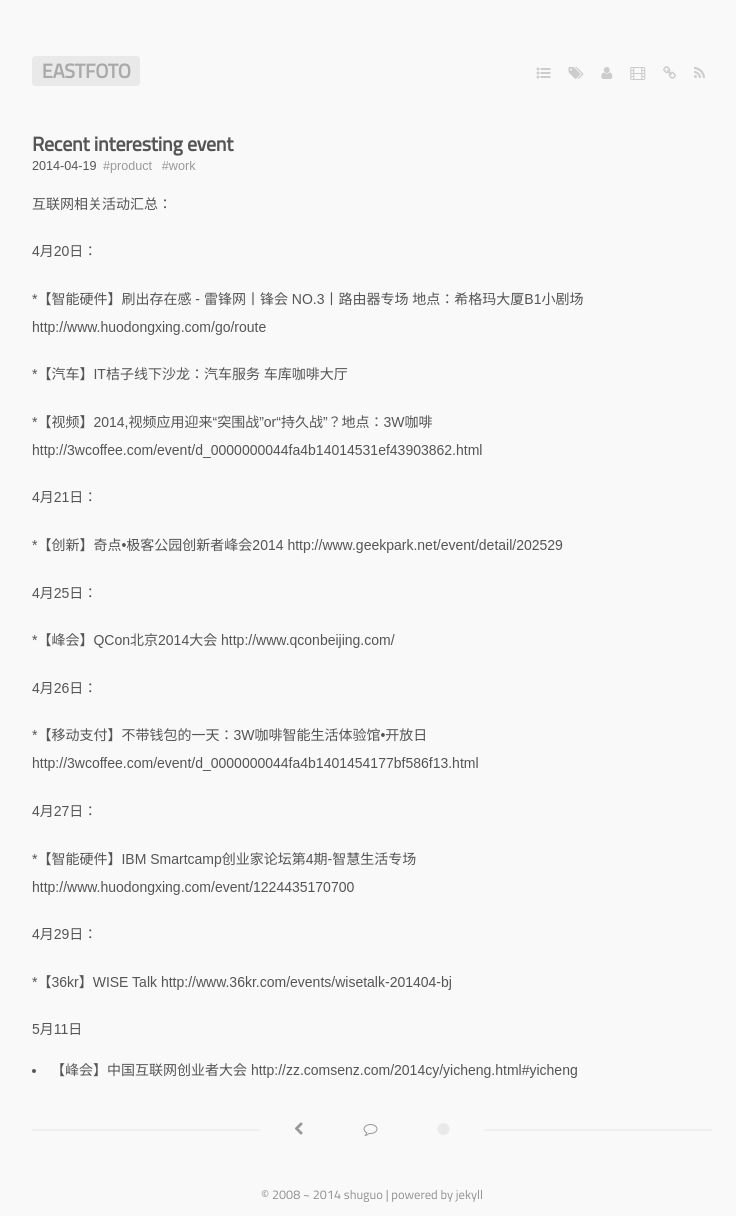
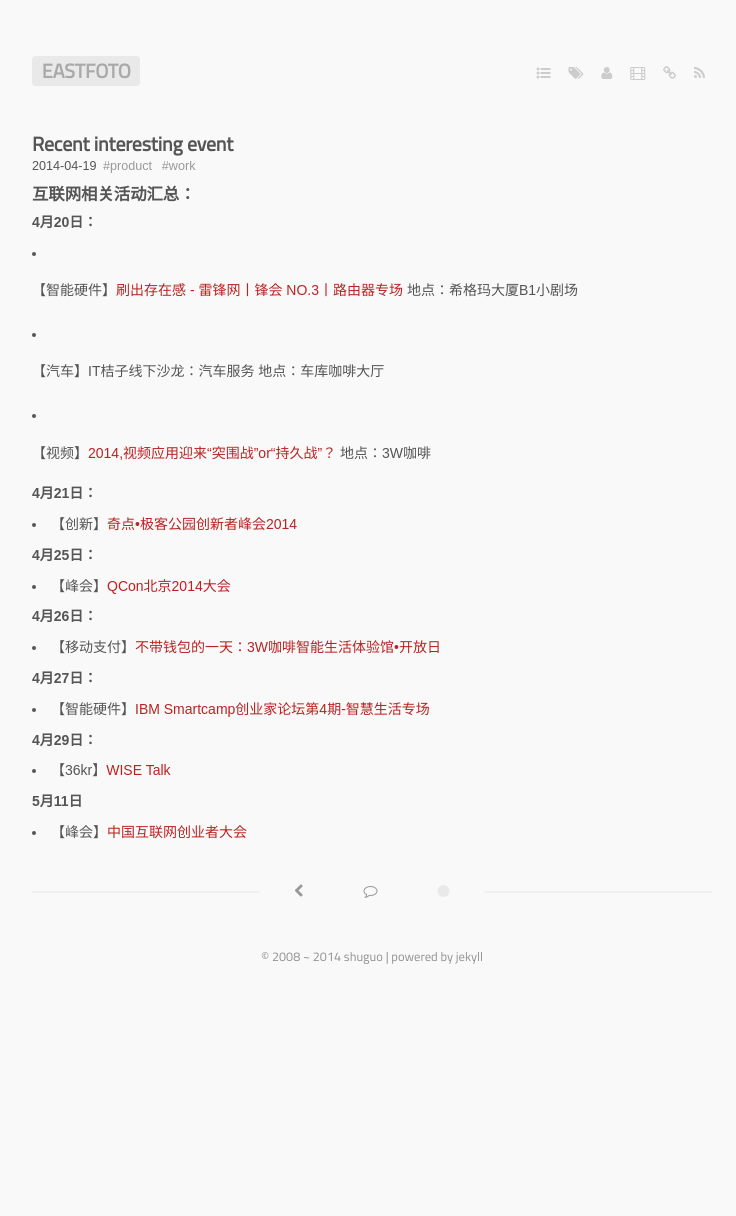
Before and after one commit to eastfoto/eastfoto.github.com, a Jekyll site: the page built from _posts/2014-04-19-internet-event.markdown, in a window 1280 px wide. Shown: the whole page, without its empty margins (268-1004 px from the left). Built offline with Jekyll 4.4.1, drawn with Linux system fonts in a browser that asks for light colours; some web fonts are replaced; Markdown is read by kramdown in place of the engine named in the settings; after the commit the page ends 978 px from its top, so only the background shows below that.

Commit message:
update event post

```diff
--- a/_posts/2014-04-19-internet-event.markdown
+++ b/_posts/2014-04-19-internet-event.markdown
@@ -7,36 +7,36 @@ tags:
   - work
 ---
 
+###互联网相关活动汇总：
 
-互联网相关活动汇总：
+####4月20日：
 
-4月20日：
+* 【智能硬件】[刷出存在感 - 雷锋网丨锋会 NO.3丨路由器专场](http://www.huodongxing.com/go/route) 地点：希格玛大厦B1小剧场
 
-*【智能硬件】刷出存在感 - 雷锋网丨锋会 NO.3丨路由器专场 地点：希格玛大厦B1小剧场 http://www.huodongxing.com/go/route
+* 【汽车】IT桔子线下沙龙：汽车服务 地点：车库咖啡大厅
 
-*【汽车】IT桔子线下沙龙：汽车服务 车库咖啡大厅
+* 【视频】[2014,视频应用迎来“突围战”or“持久战”？](http://3wcoffee.com/event/d_0000000044fa4b14014531ef43903862.html) 地点：3W咖啡
 
-*【视频】2014,视频应用迎来“突围战”or“持久战”？地点：3W咖啡 http://3wcoffee.com/event/d_0000000044fa4b14014531ef43903862.html
+####4月21日：
 
-4月21日：
+* 【创新】[奇点•极客公园创新者峰会2014](http://www.geekpark.net/event/detail/202529)
 
-*【创新】奇点•极客公园创新者峰会2014 http://www.geekpark.net/event/detail/202529
+####4月25日：
 
-4月25日：
+* 【峰会】[QCon北京2014大会](http://www.qconbeijing.com/)
 
-*【峰会】QCon北京2014大会 http://www.qconbeijing.com/
+####4月26日：
 
-4月26日：
+* 【移动支付】[不带钱包的一天：3W咖啡智能生活体验馆•开放日](http://3wcoffee.com/event/d_0000000044fa4b1401454177bf586f13.html)
 
-*【移动支付】不带钱包的一天：3W咖啡智能生活体验馆•开放日 http://3wcoffee.com/event/d_0000000044fa4b1401454177bf586f13.html
+####4月27日：
 
-4月27日：
+* 【智能硬件】[IBM Smartcamp创业家论坛第4期-智慧生活专场](http://www.huodongxing.com/event/1224435170700)
 
-*【智能硬件】IBM Smartcamp创业家论坛第4期-智慧生活专场 http://www.huodongxing.com/event/1224435170700
+####4月29日：
 
-4月29日：
+* 【36kr】[WISE Talk](http://www.36kr.com/events/wisetalk-201404-bj)
 
-*【36kr】WISE Talk http://www.36kr.com/events/wisetalk-201404-bj
+####5月11日
 
-5月11日
-* 【峰会】中国互联网创业者大会 http://zz.comsenz.com/2014cy/yicheng.html#yicheng
+*  【峰会】[中国互联网创业者大会](http://zz.comsenz.com/2014cy/yicheng.html#yicheng)
```
